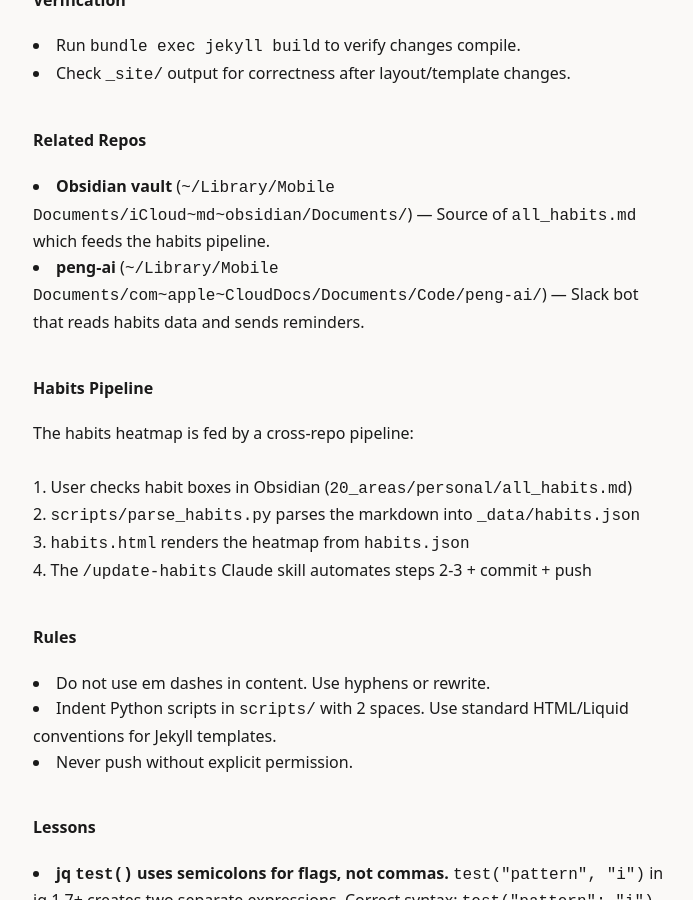
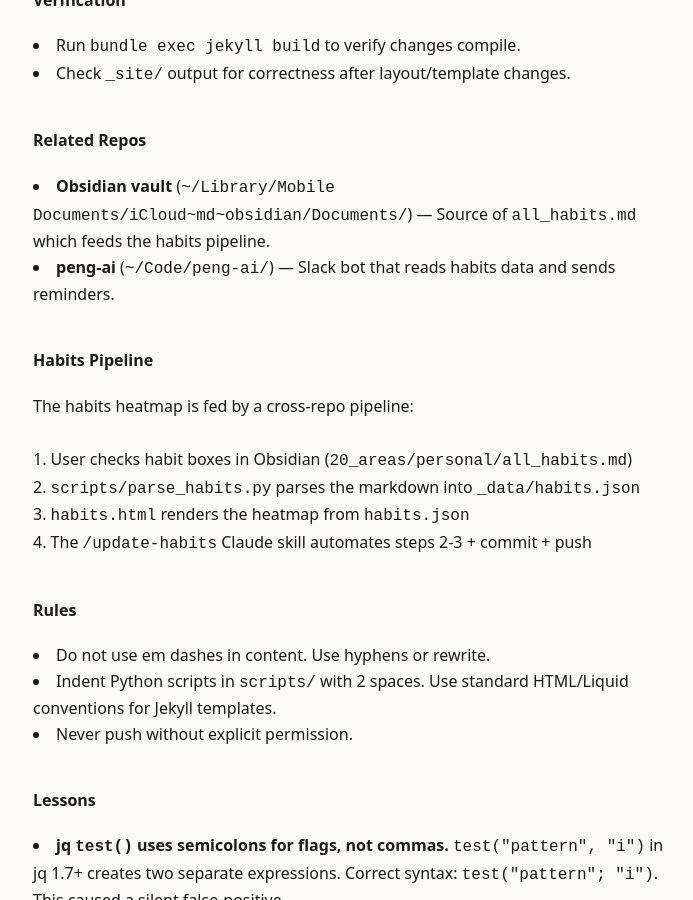
Before and after one commit to hsypng/hosaypeng.github.io, a Jekyll site: the page built from CLAUDE.md, in a window 1280 px wide and 900 px high, scrolled down 1255 px. Shown: the whole window, without its empty margins (291-984 px from the left). Built offline with Jekyll 4.4.1, drawn with Linux system fonts in a browser that asks for light colours; our own code applies the rules of GitHub Pages for plain Markdown files.

Commit message:
Fix stale iCloud path in CLAUDE.md
Co-Authored-By: Claude Opus 4.6 <noreply@anthropic.com>

```diff
--- a/CLAUDE.md
+++ b/CLAUDE.md
@@ -39,7 +39,7 @@ Jekyll static site hosted on GitHub Pages. Minimalist, text-focused personal sit
 ## Related Repos
 
 - **Obsidian vault** (`~/Library/Mobile Documents/iCloud~md~obsidian/Documents/`) — Source of `all_habits.md` which feeds the habits pipeline.
-- **peng-ai** (`~/Library/Mobile Documents/com~apple~CloudDocs/Documents/Code/peng-ai/`) — Slack bot that reads habits data and sends reminders.
+- **peng-ai** (`~/Code/peng-ai/`) — Slack bot that reads habits data and sends reminders.
 
 ## Habits Pipeline
 
```
